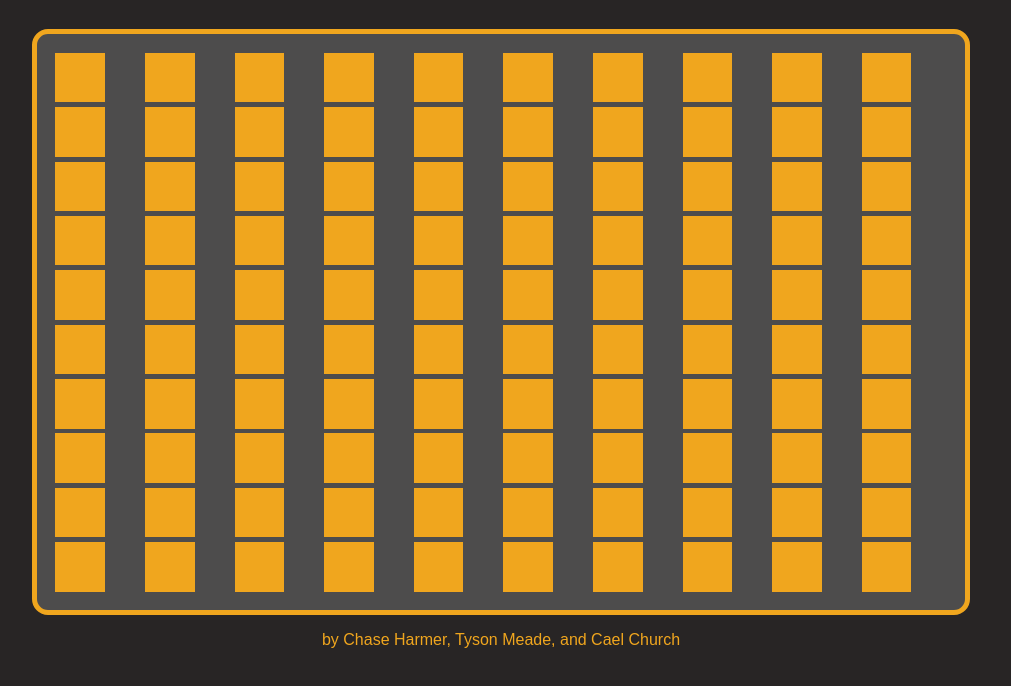
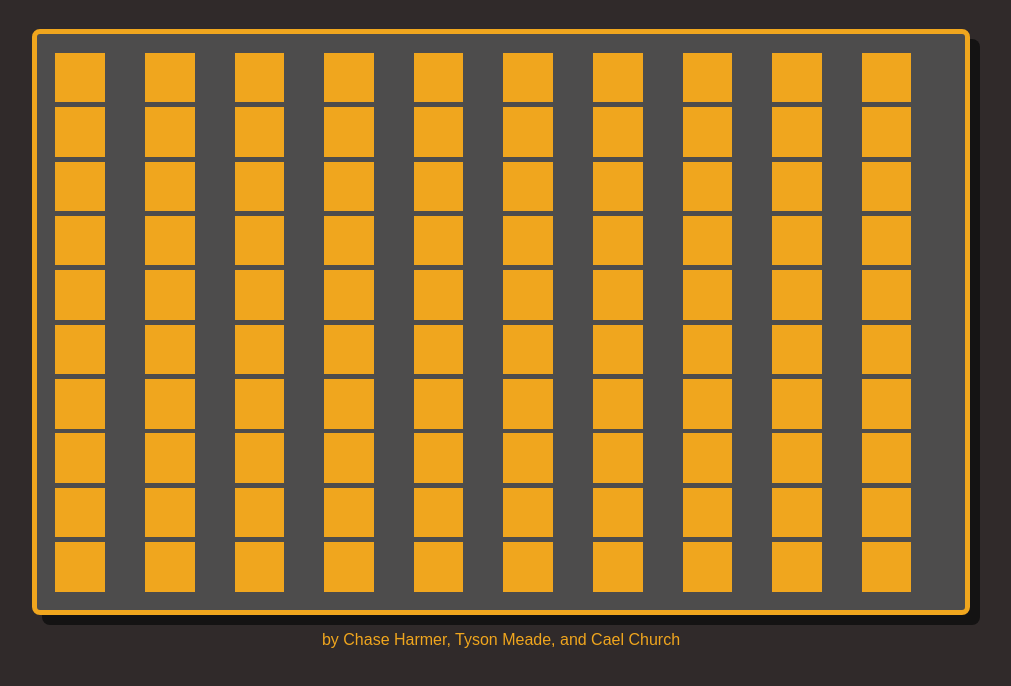
Before and after one commit to SaffronG/OnlineSratego, a plain HTML site: page src/index.html in a window 1280 px wide. Shown: the part 98-784 px from the top of the page, without its empty margins (139-1150 px from the left). Drawn offline with Linux system fonts and the light colour scheme.

Commit message:
You know it, styling~

```diff
--- a/src/styles/base.css
+++ b/src/styles/base.css
@@ -7,7 +7,8 @@
     --black-color: rgb(77, 76, 76);
     --text-color: rgb(240, 166, 30);
     --hover-color: rgb(255, 255, 255);
-    --black-border: rgb(40, 37, 37);
+    --black-border: rgb(48, 42, 42);
+    --shadow-color: rgb(20, 19, 19);
 }
 
 body {
@@ -63,7 +64,8 @@ div.cell.active {
     grid-template-columns: repeat(10, 1fr);
     width: 70%;
     border: 5px solid var(--text-color);
-    border-radius: 1em;
+    border-radius: .5em;
     padding: 1em;
     background-color: var(--black-color);
+    box-shadow: 10px 10px var(--shadow-color);
 }
```
